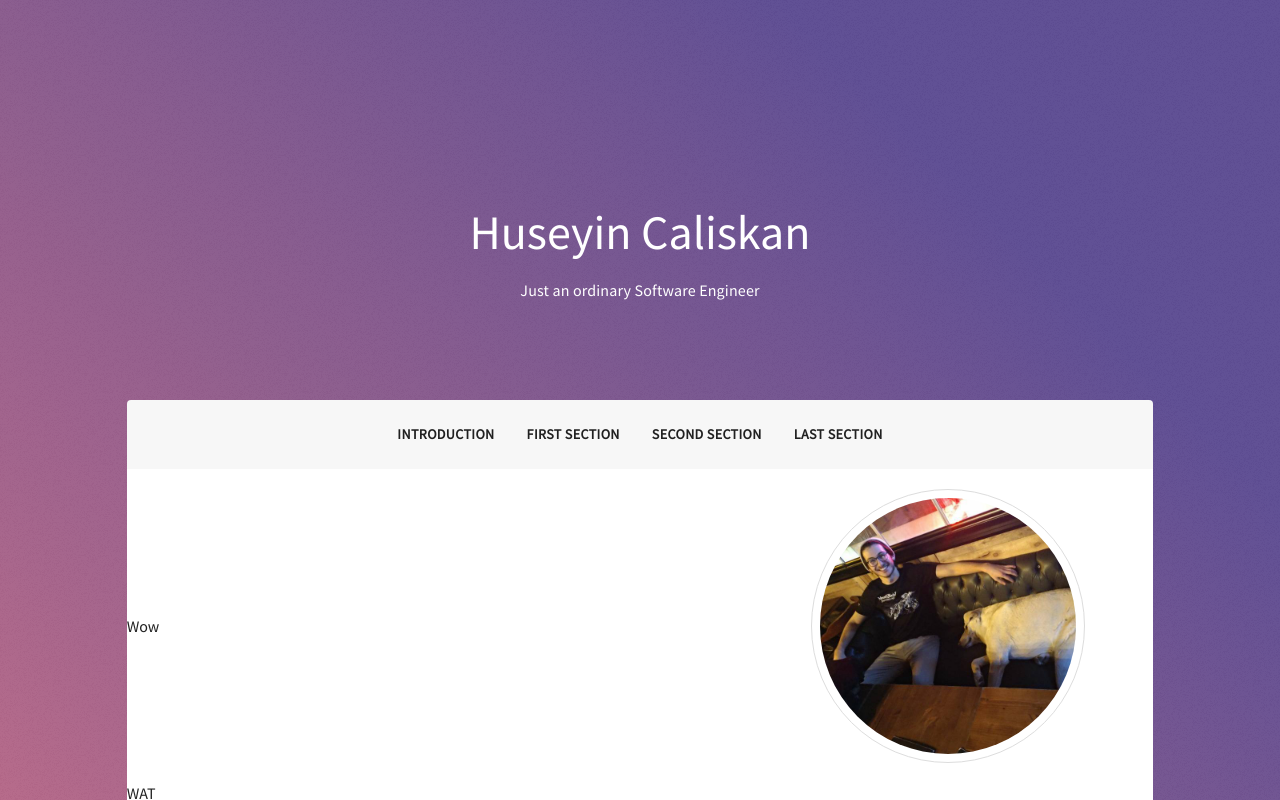
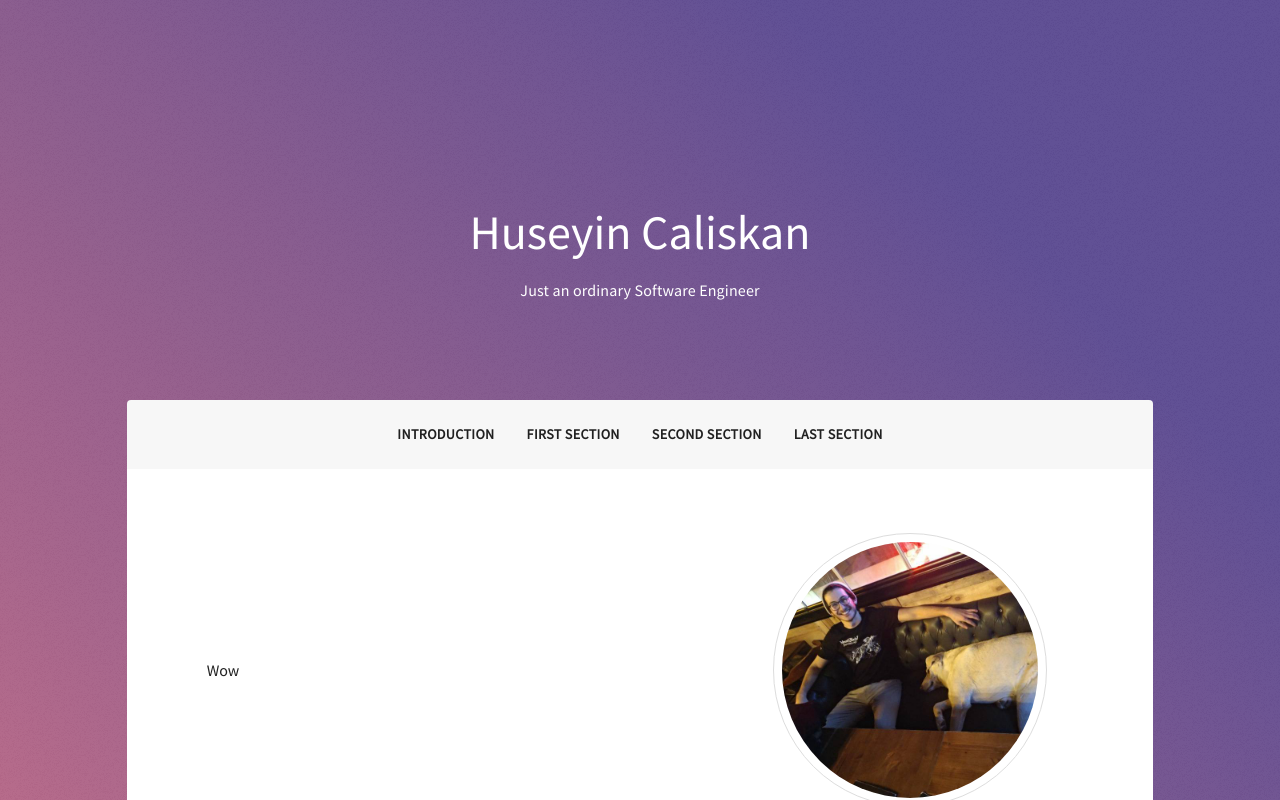
Before and after one commit to sakirma/portfolio-website, a React (Create React App) app: page / in a window 1280 px wide. Shown: the top 800 px of the page. Built offline with nearby package versions, Linux system fonts and the light colour scheme.

Commit message:
worked on spacing of BodySection

```diff
--- a/src/App.js
+++ b/src/App.js
@@ -2,6 +2,7 @@ import React from 'react';
 import {Container, Paper, Typography, Avatar, Grid} from "@material-ui/core";
 import HeaderBody from './Layout/HeaderBody';
 import BodySection from './Layout/BodySection';
+import IntroductonSection from './Sections/IntroductionSection';
 
 import withStyles from "@material-ui/core/styles/withStyles";
 
@@ -17,9 +18,9 @@ const LargeProfilePicture = withStyles({
         borderStyle: "solid",
         borderWidth: 1,
         borderColor: "#dddddd",
+
         width: 256,
         height: 256,
-        margin: 20,
     },
     img: {
         borderRadius: '100%',
@@ -90,9 +91,10 @@ class App extends React.Component {
                                        <Grid container spacing={0} direction="row" justify="center" alignItems="center">
                                            <Grid item container style={{width: '60%'}}>
 
-                                               Wow
+                                               <IntroductonSection/>
 
                                            </Grid>
+
                                            <Grid item container style={{width: '40%'}} justify="center">
                                                <LargeProfilePicture src={logo} className="largeProfilePicture"></LargeProfilePicture>
                                            </Grid>
--- a/src/Layout/BodySection.js
+++ b/src/Layout/BodySection.js
@@ -1,14 +1,28 @@
 import React from 'react';
-import {Grid} from "@material-ui/core";
+import {Grid, withStyles} from "@material-ui/core";
+
+const styles = theme => ({
+    root: {
+        padding: '4em 4em 2em 4em',
+    }
+});
 
 class BodySection extends React.Component {
+    constructor(props) {
+        super(props);
+
+        const { classes } = props;
+        this.classes = classes;
+    }
+
+
     render() {
         return (
-            <Grid item container>
+            <Grid item container className={this.classes.root}>
                 { this.props.children }
             </Grid>
              );
     }
 }
 
-export default BodySection;
+export default withStyles(styles)(BodySection);
--- /dev/null
+++ b/src/Sections/IntroductionSection.js
@@ -0,0 +1,14 @@
+import React from 'react';
+
+class IntroductionSection extends React.Component
+{
+    render() {
+        return (
+            <div style={{margin: '1em'}}>
+                Wow
+            </div>
+        )
+    }
+}
+
+export default IntroductionSection;
```
